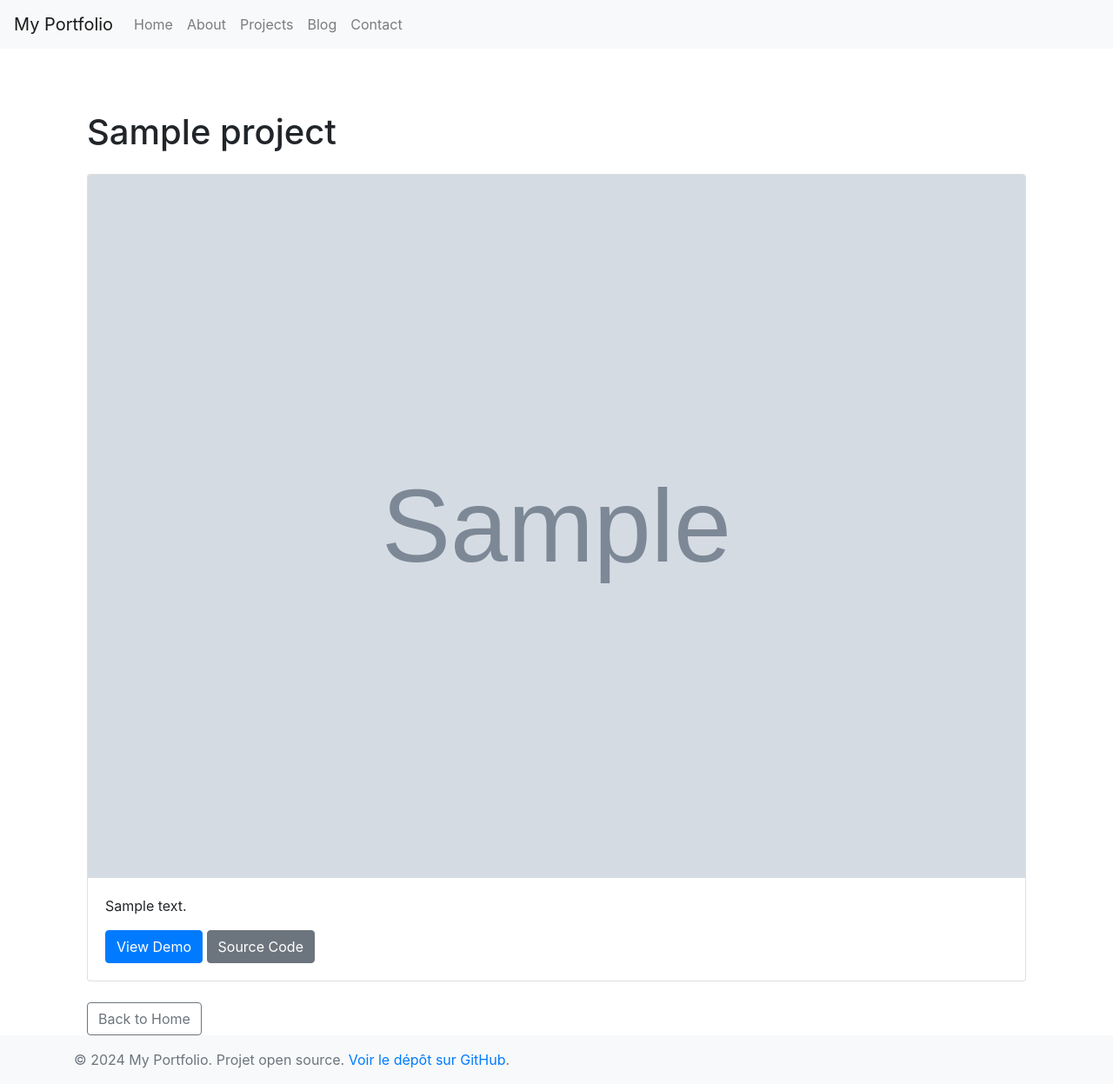
After one commit to HamaBarhamou/myportfolio, a Django app: page /project/1/ in a window 1280 px wide. The commit adds this page. Shown: the whole page at 87% size. Run offline with Django 5.2, Linux system fonts and the light colour scheme; tables that the repository leaves empty hold one stand-in row (values such as "Sample post"); grey boxes marked "Sample" are stand-in pictures; some libraries are stand-ins or nearby versions.

Commit message:
Ajout de la page de détails du projet et amélioration de la page d'accueil
- Modification du template de la page d'accueil pour afficher les 100 premiers caractères de la description des projets
- Création d'une vue et d'un template pour afficher les détails complets de chaque projet
- Ajout de liens vers les pages de détails des projets depuis la page d'accueil
- Configuration des URLs pour la page d'accueil et les pages de détails des projets

```diff
--- a/portfolio/templates/portfolio/home.html
+++ b/portfolio/templates/portfolio/home.html
@@ -12,9 +12,8 @@
             <img src="{{ project.image.url }}" class="card-img-top" alt="{{ project.title }}">
             <div class="card-body">
               <h5 class="card-title">{{ project.title }}</h5>
-              <p class="card-text">{{ project.description|truncatewords:20 }}</p>
-              <a href="{{ project.demo_link }}" class="btn btn-primary">View Demo</a>
-              <a href="{{ project.source_code_link }}" class="btn btn-secondary">Source Code</a>
+              <p class="card-text">{{ project.description|truncatechars:100 }}</p>
+              <a href="{% url 'portfolio:project_detail' project.id %}" class="btn btn-primary">View Details</a>
             </div>
           </div>
         </div>
--- /dev/null
+++ b/portfolio/templates/portfolio/project_detail.html
@@ -0,0 +1,18 @@
+{% extends 'base.html' %}
+
+{% block title %}Project Details{% endblock %}
+
+{% block content %}
+  <div class="container mt-5">
+    <h1 class="mb-4">{{ project.title }}</h1>
+    <div class="card mb-4">
+      <img src="{{ project.image.url }}" class="card-img-top" alt="{{ project.title }}">
+      <div class="card-body">
+        <p class="card-text">{{ project.description }}</p>
+        <a href="{{ project.demo_link }}" class="btn btn-primary">View Demo</a>
+        <a href="{{ project.source_code_link }}" class="btn btn-secondary">Source Code</a>
+      </div>
+    </div>
+    <a href="{% url 'portfolio:home' %}" class="btn btn-outline-secondary">Back to Home</a>
+  </div>
+{% endblock %}
--- a/portfolio/urls.py
+++ b/portfolio/urls.py
@@ -6,4 +6,5 @@ app_name = "portfolio"
 
 urlpatterns = [
     path("", views.home, name="home"),
+    path("project/<int:project_id>/", views.project_detail, name="project_detail"),
 ]
--- a/portfolio/views.py
+++ b/portfolio/views.py
@@ -1,4 +1,4 @@
-from django.shortcuts import render
+from django.shortcuts import render, get_object_or_404
 from django.core.paginator import Paginator
 from .models import Project
 
@@ -11,3 +11,8 @@ def home(request):
     projects = paginator.get_page(page_number)
 
     return render(request, "portfolio/home.html", {"projects": projects})
+
+
+def project_detail(request, project_id):
+    project = get_object_or_404(Project, id=project_id)
+    return render(request, "portfolio/project_detail.html", {"project": project})
```
